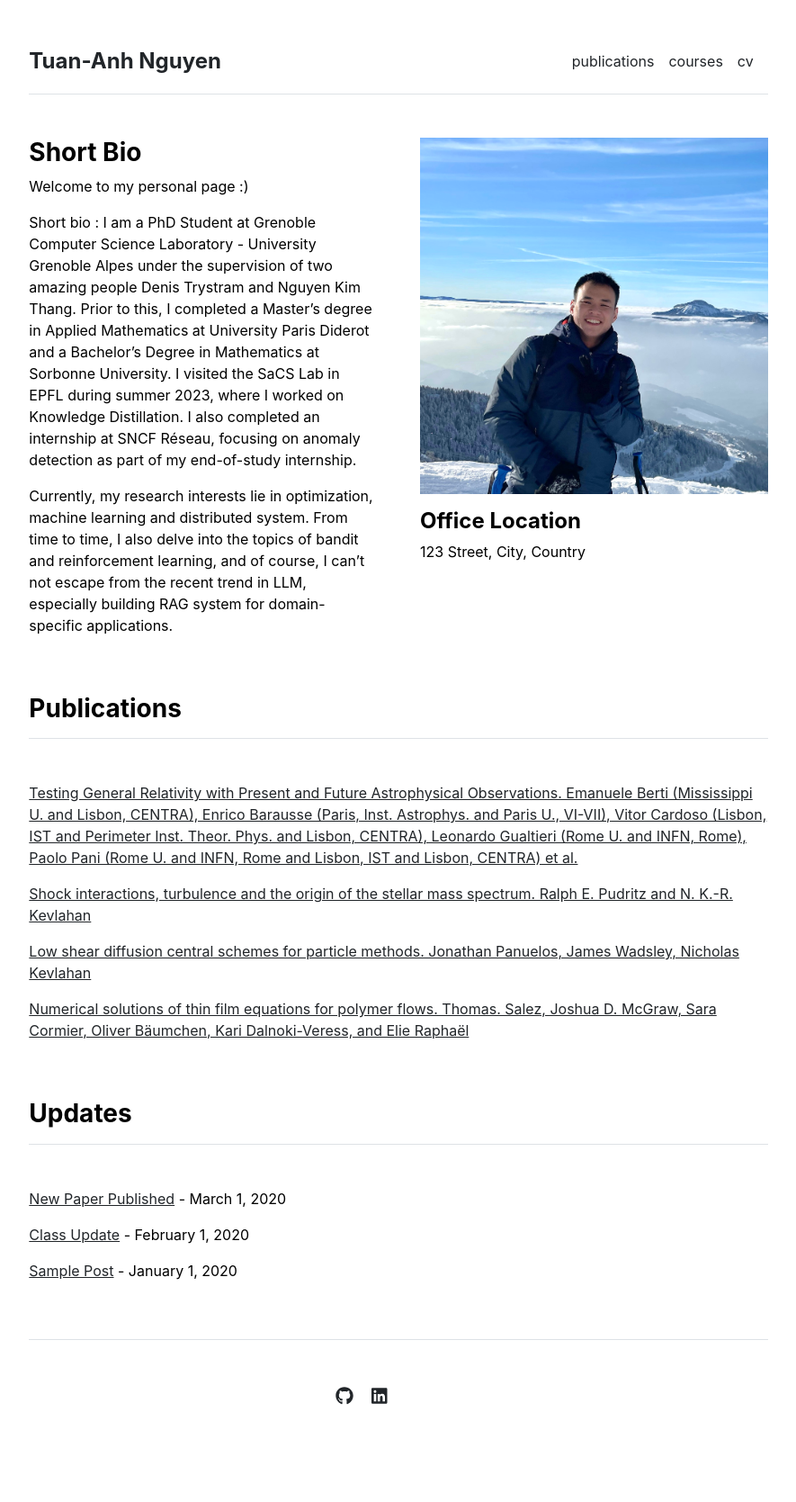
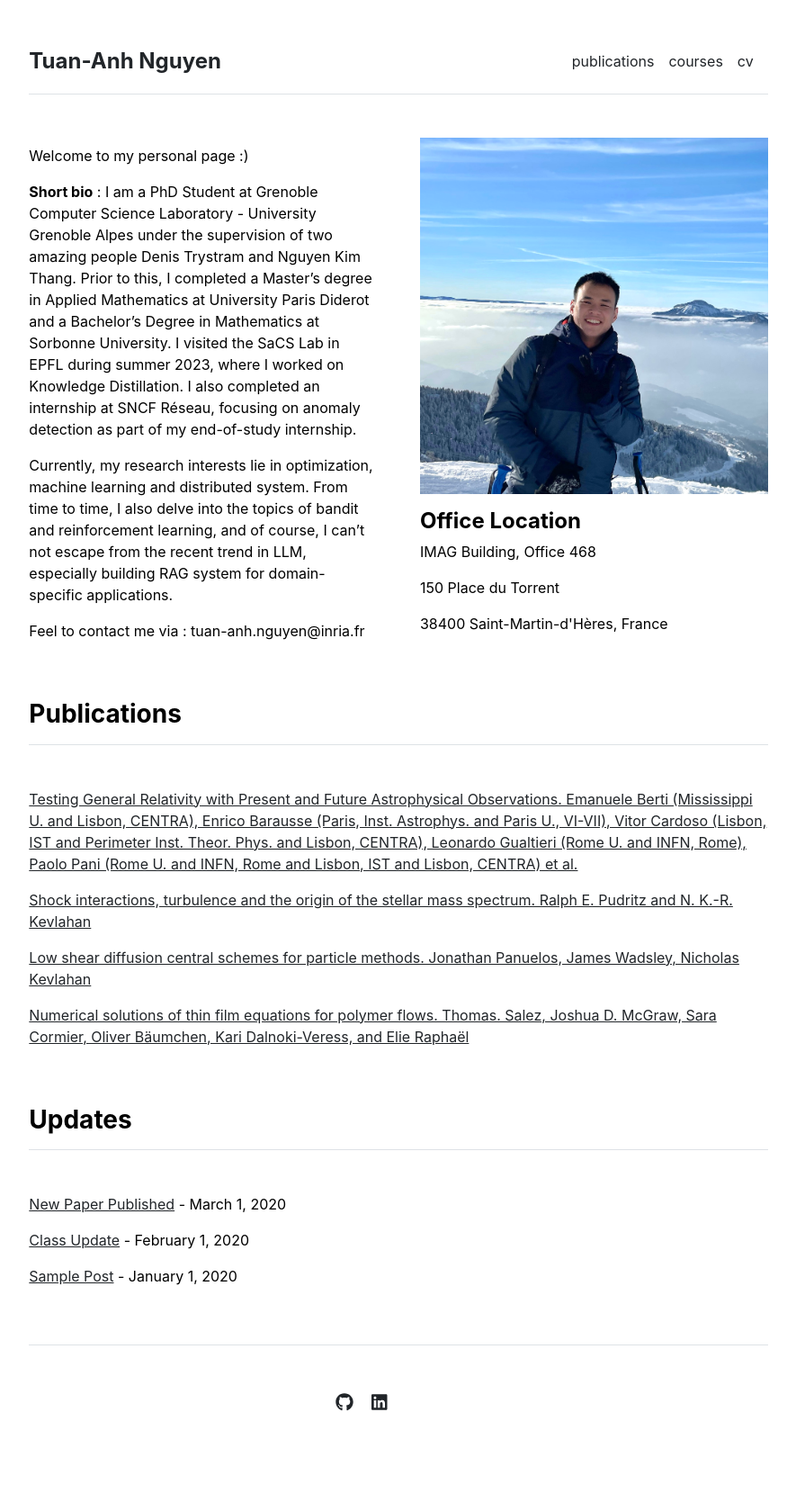
Before and after one commit to tuananhngh/tuananhngh.github.io, a Jekyll site: the page built from index.md, in a window 1280 px wide. Shown: the whole page at 90% size, without its empty margins (197-1082 px from the left). Built offline with Jekyll 4.4.1, drawn with Linux system fonts in a browser that asks for light colours.

Commit message:
update bio

```diff
--- a/_config.yml
+++ b/_config.yml
@@ -1,4 +1,4 @@
 url: "" # the base hostname & protocol for your site, e.g. http://example.com
 baseurl: "" # the subpath of your site, e.g. /blog
 title: "Tuan-Anh Nguyen" # the name of your site, e.g. ACME Corp.
-description: #"a Jekyll theme for academia"
+description: #Welcome to my personal page :) #"a Jekyll theme for academia"
--- a/_layouts/home.html
+++ b/_layouts/home.html
@@ -4,7 +4,7 @@ layout: default
 
 <div class="row g-5 mb-5">
   <div class="col-md-6">
-    <h3 class="fw-bold">Short Bio</h3>
+    <h3 class="fw-bold"></h3> <!-- Short Bio is now empty -->
     {{ content }}
   </div>
   <div class="col-md-6">
@@ -12,7 +12,9 @@ layout: default
     <!-- Office Location -->
     <div class="mt-3">
       <h4 class="fw-bold">Office Location</h4>
-      <p>123 Street, City, Country</p>
+      <p>IMAG Building, Office 468</p>
+      <p>150 Place du Torrent</p>
+      <p>38400 Saint-Martin-d'Hères, France</p>
     </div>
   </div>
 </div>
--- a/index.md
+++ b/index.md
@@ -2,9 +2,10 @@
 layout: home
 title: "Tuan-Anh Nguyen's Homepage"
 ---
-
 Welcome to my personal page :)
 
-Short bio : I am a PhD Student at Grenoble Computer Science Laboratory - University Grenoble Alpes under the supervision of two amazing people Denis Trystram and Nguyen Kim Thang. Prior to this, I completed a Master's degree in Applied Mathematics at University Paris Diderot and a Bachelor's Degree in Mathematics at Sorbonne University. I visited the SaCS Lab in EPFL during summer 2023, where I worked on Knowledge Distillation. I also completed an internship at SNCF Réseau, focusing on anomaly detection as part of my end-of-study internship.
+**Short bio** : I am a PhD Student at Grenoble Computer Science Laboratory - University Grenoble Alpes under the supervision of two amazing people Denis Trystram and Nguyen Kim Thang. Prior to this, I completed a Master's degree in Applied Mathematics at University Paris Diderot and a Bachelor's Degree in Mathematics at Sorbonne University. I visited the SaCS Lab in EPFL during summer 2023, where I worked on Knowledge Distillation. I also completed an internship at SNCF Réseau, focusing on anomaly detection as part of my end-of-study internship.
 
 Currently, my research interests lie in optimization, machine learning and distributed system. From time to time, I also delve into the topics of bandit and reinforcement learning, and of course, I can't not escape from the recent trend in LLM, especially building RAG system for domain-specific applications.
+
+Feel to contact me via : tuan-anh.nguyen@inria.fr
```
